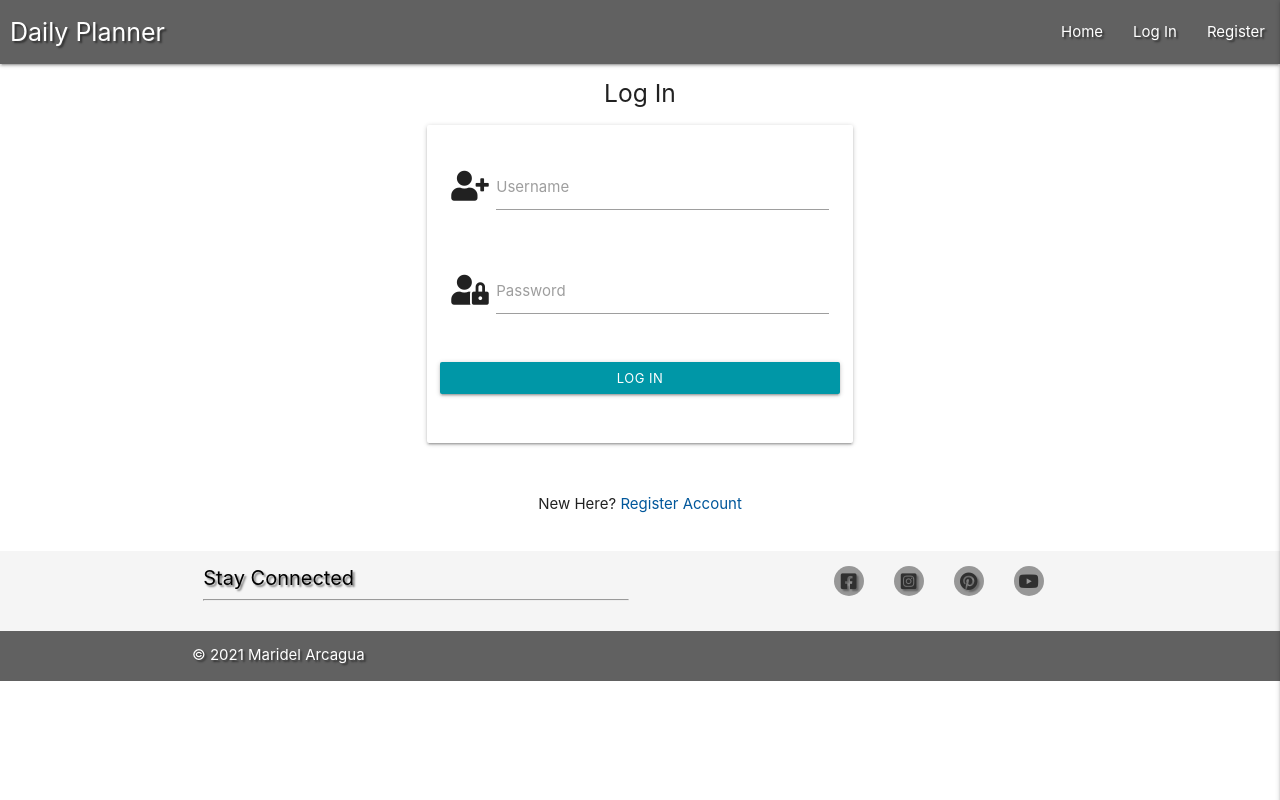
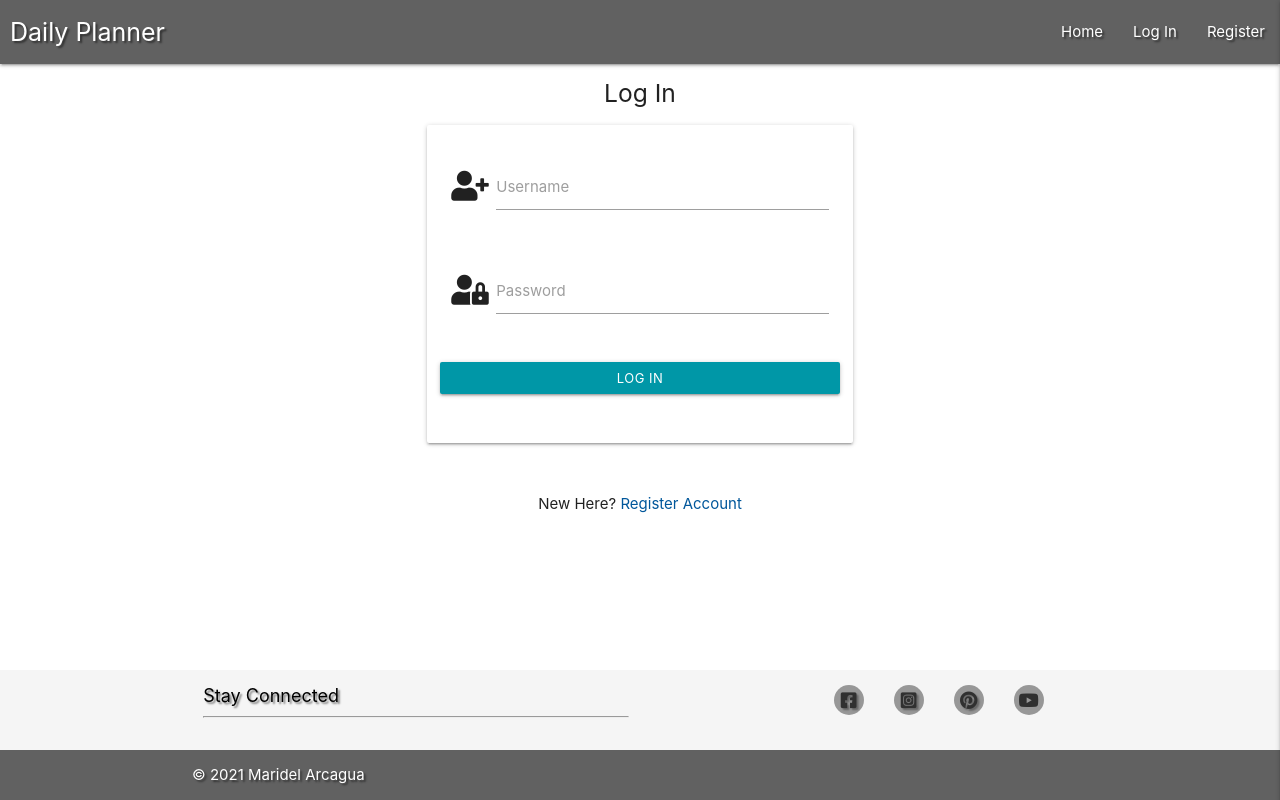
Before and after one commit to mari-code-l/dailyplanner, a Flask app: page /login in a window 1280 px wide. Run offline with Flask 2, Linux system fonts and the light colour scheme; some libraries are stand-ins or nearby versions.

Commit message:
Added color and changes font sizes

```diff
--- a/static/css/style.css
+++ b/static/css/style.css
@@ -8,11 +8,12 @@ a.brand-logo {
 }
 
 h5.black-text.text-shadow{
-    font-size: 20px;
+    font-size: 18px;
 }
 
 .page-footer.grey.lighten-4{
     padding: 0;
+    margin: 0;
 }
 
 .social{
@@ -39,7 +40,6 @@ li.social-links a{
     font-size: 18px;
 }
 
-
 #myBtn {
   display: none;
   position: fixed;
@@ -48,7 +48,7 @@ li.social-links a{
   z-index: 99;
   border: none;
   outline: none;
-  background-color: rgb(89, 192, 161) ;
+  background-color: rgb(102, 212, 231) ;
   color: white;
   cursor: pointer;
   padding: 15px;
@@ -84,7 +84,11 @@ h3.center-align.grey-text.text-darken-3{
     opacity: 0.7;
 }
 
-
-img.responsive-img{
-    width: max-content;
+body {
+    display: flex;
+    min-height: 100vh;
+    flex-direction: column;
 }
+main {
+    flex: 1 0 auto;
+}
--- a/templates/landing.html
+++ b/templates/landing.html
@@ -1,10 +1,10 @@
 {% extends "base.html" %}
 {% block content %}
 
-    <div class="col landing-page">
+<div class="col landing-page">
     <span class="landing">
         <img class="responsive-img"
-            src="https://res.cloudinary.com/food-channel/image/upload/v1624296353/johnson-wang-iI4sR_nkkbc-unsplash_o2vzie.jpg">
+            src="https://res.cloudinary.com/food-channel/image/upload/v1624300260/johnson-wang-iI4sR_nkkbc-unsplash_o2vzie.jpg">
     </span>
  </div>
 
```
